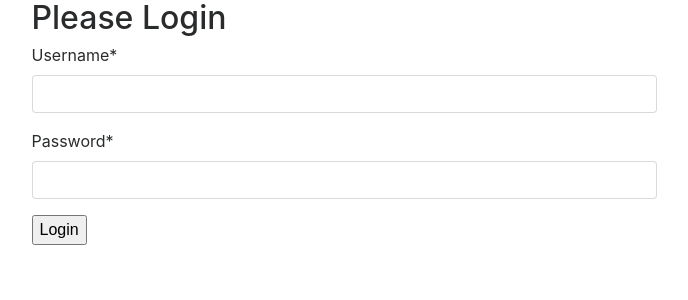
After one commit to durmus-pala/django-blog-app, a Django app: page /user/user_login/ in a window 1280 px wide. The commit adds this page. Shown: the top 300 px of the page, without its empty margins (296-984 px from the left). Run offline with Django 3.2, Linux system fonts and the light colour scheme; some libraries are stand-ins or nearby versions.

Commit message:
add login page

```diff
--- a/src/blogProject/settings.py
+++ b/src/blogProject/settings.py
@@ -12,6 +12,7 @@ https://docs.djangoproject.com/en/3.2/ref/settings/
 
 from pathlib import Path
 from decouple import config
+import os
 
 # Build paths inside the project like this: BASE_DIR / 'subdir'.
 BASE_DIR = Path(__file__).resolve().parent.parent
@@ -122,6 +123,9 @@ USE_TZ = True
 # https://docs.djangoproject.com/en/3.2/howto/static-files/
 
 STATIC_URL = '/static/'
+
+MEDIA_URL = '/media/'
+MEDIA_ROOT = os.path.join(BASE_DIR, 'media')
 CRISPY_TEMPLATE_PACK = 'bootstrap4'
 
 # Default primary key field type
--- a/src/blogProject/urls.py
+++ b/src/blogProject/urls.py
@@ -17,6 +17,7 @@ from django.contrib import admin
 from django.urls import path, include
 from userApp.views import home
 
+
 urlpatterns = [
     path('admin/', admin.site.urls),
     path('', home, name='home'),
--- /dev/null
+++ b/src/userApp/templates/userApp/user_login.html
@@ -0,0 +1,15 @@
+{% extends 'userApp/base.html' %}
+
+{% block content %}
+    {% load crispy_forms_tags %}
+    <div class="row">
+        <div class="col-md-6 offset-md-3">
+            <h2>Please Login</h2>
+            <form action="{% url 'userApp:user_login' %}" method="POST">
+                {% csrf_token %}
+                {{form | crispy}}
+                <button type="submit">Login</button>
+            </form>
+        </div>
+    </div>
+{% endblock content %}
--- a/src/userApp/urls.py
+++ b/src/userApp/urls.py
@@ -1,7 +1,7 @@
 from django.urls import path
-from .views import register
+from .views import register, user_login
 app_name = 'userApp'
 urlpatterns = [
     path('register/', register, name='register'),
-
+    path('user_login/', user_login, name='user_login'),
 ]
--- a/src/userApp/views.py
+++ b/src/userApp/views.py
@@ -2,6 +2,8 @@ from django.shortcuts import render, redirect
 from .forms import UserProfileForm, UserForm, LoginForm
 from django.contrib.auth.models import User
 # login imports
+from django.contrib.auth.decorators import login_required
+from django.contrib.auth import authenticate, login, logout
 from django.contrib import messages
 
 # Create your views here.
@@ -13,21 +15,41 @@ def home(request):
 
 def register(request):
     form_user = UserForm(request.POST or None)
-    # form_profile = UserProfileForm(request.POST or None)
+    form_profile = UserProfileForm(request.POST or None)
 
-    if form_user.is_valid():  # and form_profile.is_valid():
+    if form_user.is_valid() and form_profile.is_valid():
         user = form_user.save()
 
-        #profile = form_profile.save(commit=False)
-        #profile.user = user
+        profile = form_profile.save(commit=False)
+        profile.user = user
 
-        # if 'profile_pic' in request.FILES:
-        #     profile.profile_pic = request.FILES['profile_pic']
-        # profile.save()
+        if 'profile_pic' in request.FILES:
+            profile.profile_pic = request.FILES['profile_pic']
+        profile.save()
         messages.success(request, "Register successful")
         return redirect('home')
     context = {
-        # 'form_profile': form_profile,
+        'form_profile': form_profile,
         'form_user': form_user
     }
     return render(request, 'userApp/register.html', context)
+
+
+def user_login(request):
+    form = LoginForm(request.POST or None)
+    if form.is_valid():
+        username = form.cleaned_data.get('username')
+        password = form.cleaned_data.get('password')
+        user = authenticate(username=username, password=password)
+        if user:
+            if user.is_active:
+                messages.success(request, "Login successfully")
+                login(request, user)
+                return redirect('home')
+            else:
+                messages.error(request, "Account is not active")
+                return render(request, 'userApp/user_login.html', {"form": form})
+        else:
+            messages.error(request, "Password or Username is wrong!")
+            return render(request, 'userApp/user_login.html', {"form": form})
+    return render(request, 'userApp/user_login.html', {"form": form})
```
Also changed, not shown: src/userApp/templates/userApp/register.html (+13 -1 lines).
